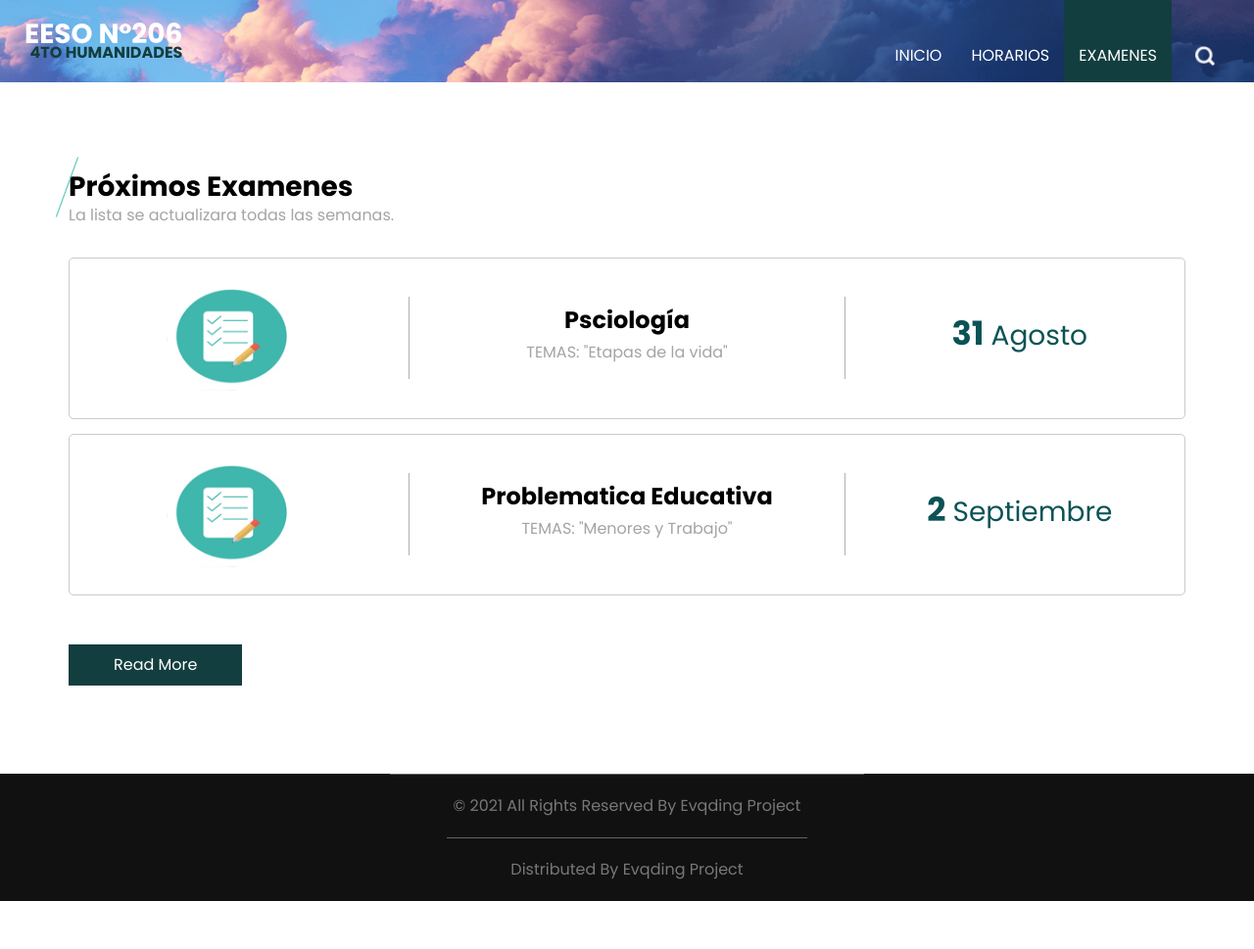
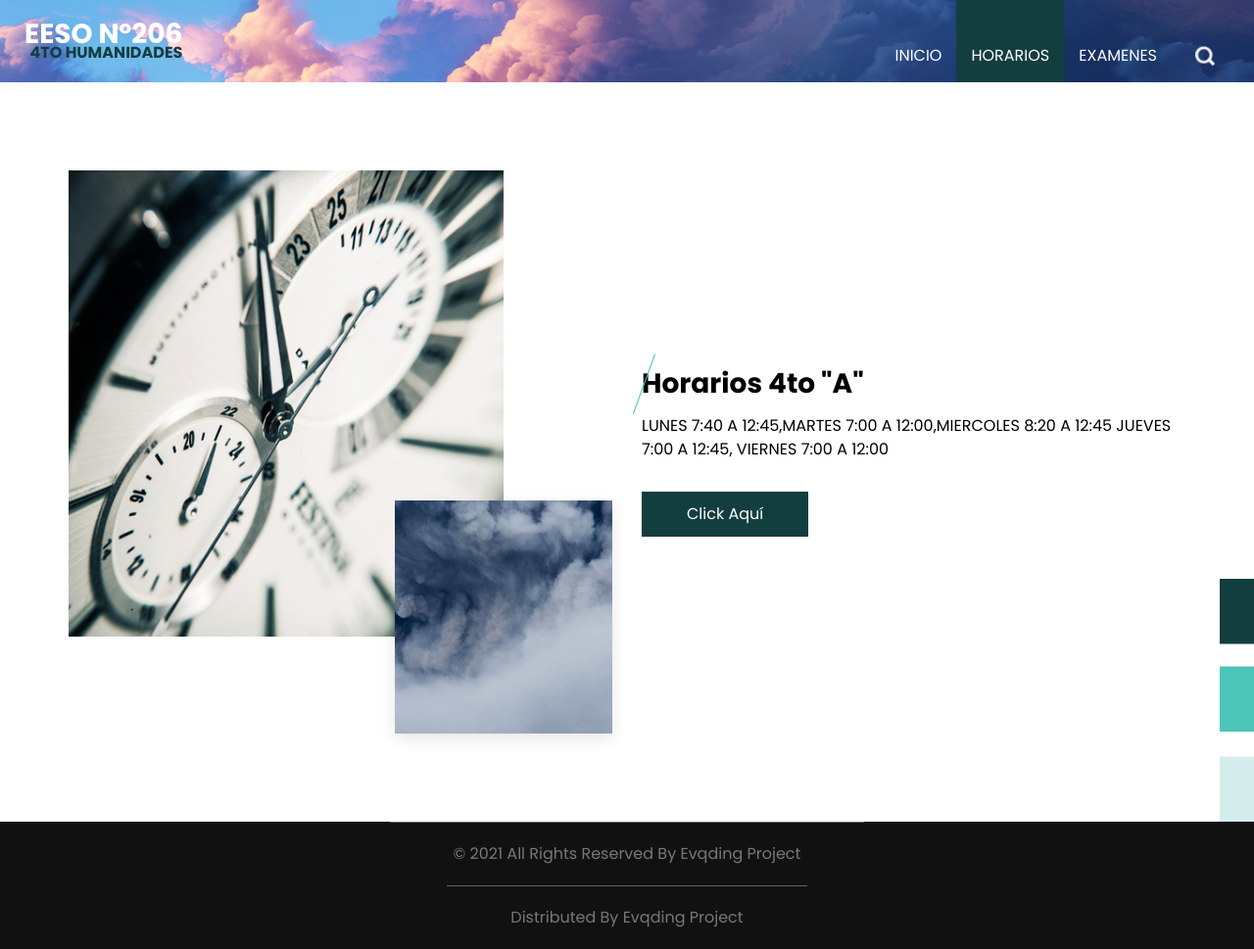
Before and after one commit to DylanEtchart/EESO206, a plain HTML site: page about.html in a window 1280 px wide. Shown: the whole page at 98% size. Before the commit the page ends 920 px from the top, so only its background shows below. Drawn offline with Linux system fonts and the light colour scheme.

Commit message:
Update about.html

```diff
--- a/about.html
+++ b/about.html
@@ -1,4 +1,3 @@
-
 <!DOCTYPE html>
 <html>
 
@@ -14,6 +13,7 @@
   <meta name="author" content="" />
 
   <title>4to "A"</title>
+
 
   <!-- bootstrap core css -->
   <link rel="stylesheet" type="text/css" href="css/bootstrap.css" />
@@ -46,10 +46,10 @@
               <li class="nav-item ">
                 <a class="nav-link" href="index.html">Inicio <span class="sr-only">(current)</span></a>
               </li>
-              <li class="nav-item">
+              <li class="nav-item active">
                 <a class="nav-link" href="about.html"> Horarios </a>
               </li>
-              <li class="nav-item active">
+              <li class="nav-item">
                 <a class="nav-link" href="event.html"> Examenes </a>
               </li>
             </ul>
@@ -63,71 +63,44 @@
     <!-- end header section -->
   </div>
 
-  <!-- event section -->
-  <section class="event_section layout_padding">
+  <!-- about section -->
+  <section class="about_section layout_padding">
+    <div class="side_img">
+      <img src="images/side-img.png" alt="" />
+    </div>
     <div class="container">
-      <div class="heading_container">
-        <h3>
-          Próximos Examenes
-        </h3>
-        <p>
-          La lista se actualizara todas las semanas.
-        </p>
-      </div>
-      <div class="event_container">
-        <div class="box">
-          <div class="img-box">
-            <img src="images/event-img.jpg" alt="" />
-          </div>
-          <div class="detail-box">
-            <h4>
-              Psciología
-            </h4>
-            <h6>
-              TEMAS: "Etapas de la vida"
-            </h6>
-          </div>
-          <div class="date-box">
-            <h3>
-              <span>
-                31
-              </span>
-              Agosto
-            </h3>
+      <div class="row">
+        <div class="col-md-6">
+          <div class="img_container">
+            <div class="img-box b1">
+              <img src="images/a-1.jpg" alt="" />
+            </div>
+            <div class="img-box b2">
+              <img src="images/a-2.jpg" alt="" />
+            </div>
           </div>
         </div>
-        <div class="box">
-          <div class="img-box">
-            <img src="images/event-img.jpg" alt="" />
-          </div>
+        <div class="col-md-6">
           <div class="detail-box">
-            <h4>
-              Problematica Educativa
-            </h4>
-            <h6>
-              TEMAS: "Menores y Trabajo"
-            </h6>
-          </div>
-          <div class="date-box">
-            <h3>
-              <span>
-                2
-              </span>
-              Septiembre
-            </h3>
+            <div class="heading_container">
+              <h3>
+                Horarios 4to "A"
+              </h3>
+              <p>
+                LUNES 7:40 A 12:45,MARTES 7:00 A 12:00,MIERCOLES 8:20 A 12:45
+                JUEVES 7:00 A 12:45, VIERNES 7:00 A 12:00
+              </p>
+              <a href="https://paste.to/en/view/61280a04b2f1a/8997fc1607e32af3738cab2ab85102d40804d6e5">
+                Click Aquí
+              </a>
+            </div>
           </div>
         </div>
       </div>
-      <div class="btn-box">
-        <a href="">
-          Read More
-        </a>
-      </div>
     </div>
-
   </section>
 
-  <!-- end event section -->
+  <!-- end about section -->
 
   <!-- footer section -->
   <footer class="container-fluid footer_section">
```
